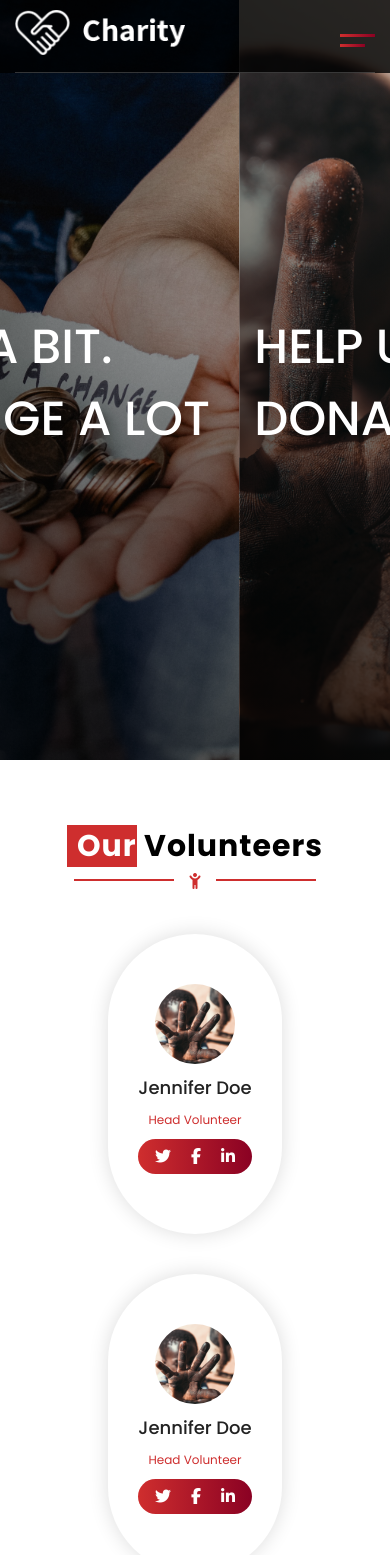
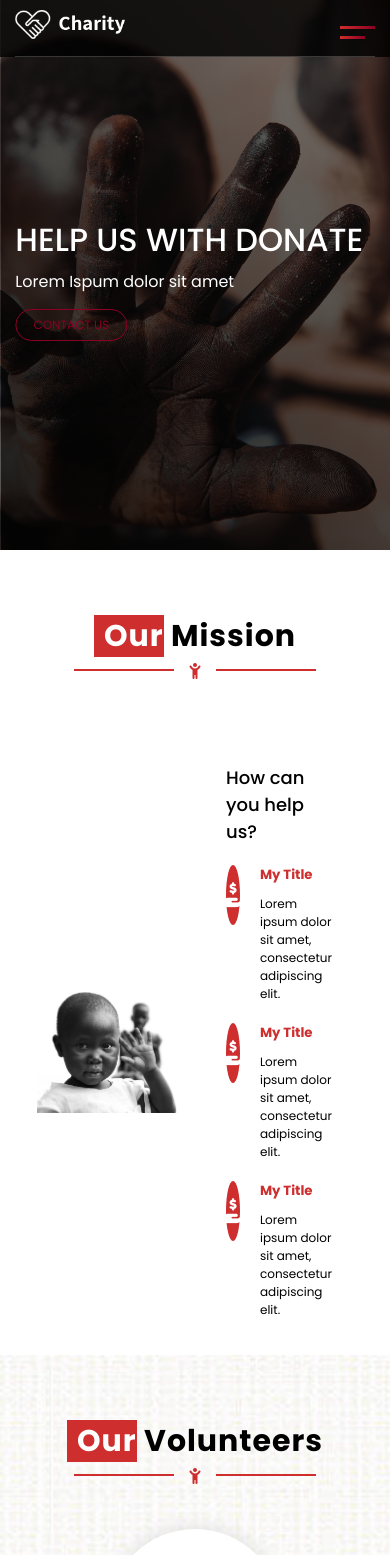
Before and after one commit to Kartavya052000/nya-jeevan-church, a React (Create React App) app: page / in a window 390 px wide. Shown: the top 1555 px of the page. Built offline with nearby package versions, Linux system fonts and the light colour scheme.

Commit message:
homepage new sections added

```diff
--- a/src/App.css
+++ b/src/App.css
@@ -57,7 +57,7 @@ p {
   top: 0;
   left: 0;
   width: 100%;
-  background-color: rgba(0,0,0,0.4);
+  background-color: rgba(0,0,0,0.8);
 }
 
 .mainHeader .header_wrap {
@@ -90,6 +90,10 @@ p {
 
 .navigationWrapper ul li.menu_item a {
   color: #fff;
+}
+
+.navigationWrapper ul li.menu_item a.butn {
+  height: 2.5rem;
 }
 
 .navigationWrapper ul li.menu_item img {
@@ -156,11 +160,6 @@ p {
 .navigationWrapper .dropdown_menu ul li a {
   text-transform: uppercase;
   margin: 0 0 5px;
-}
-
-.navigationWrapper ul li.menu_item:not(.dropdown) .butn {
-  width: 7rem;
-  height: 2.5rem;
 }
 
 /** Header CSS Ends here **/
@@ -363,24 +362,18 @@ footer .copyright img {
   }
 
   .mainHeader .logo img {
-      max-width: 220px;
+      max-width: 140px;
   }
 }
 
 @media (max-width: 991.98px) {
-
-  .navigationWrapper ul li.menu_item:not(.dropdown) .butn {
-    width: 3rem;
-    height: 2rem;
-    font-size: 0;
-  }
 
   .innerHeaderWrap ul {
     gap: 15px;
   }
 
   .mainHeader .logo img {
-      max-width: 150px;
+      max-width: 130px;
   }
 
   .navigationWrapper ul li.menu_item span.dropdown_text {
@@ -428,12 +421,8 @@ footer .copyright img {
 
 @media (max-width: 767.98px) {
 
-  .mainHeader .header_inner {
-    background-color: rgba(0,0,0,0.8);
-  }
-
   .mainHeader .logo img {
-      max-width: 180px;
+      max-width: 120px;
   }
 
   .mainHeader .header_wrap {
@@ -526,10 +515,8 @@ footer .copyright img {
     margin: 0 auto;
     display: block;
     text-align: center;
-    line-height: 1.5rem;
     font-size: 13px;
     width: 100%;
-    height: 2.5rem;
   }
 
   .navigationWrapper ul li.menu_item:not(.dropdown) .butn img {
@@ -620,7 +607,7 @@ footer .copyright img {
   }
 
   .mainHeader .logo img {
-      max-width: 170px;
+      max-width: 110px;
   }
 
   .navigationWrapper {
--- a/src/assets/css/basic.css
+++ b/src/assets/css/basic.css
@@ -160,6 +160,11 @@
     color: #ce2e2e;
   }
 
+  .sec_btnWrap {
+    text-align: center;
+    margin: 10px 0;
+  }
+
   /** Form CSS **/
 
   form .formGrp {
--- a/src/assets/css/home.css
+++ b/src/assets/css/home.css
@@ -1,5 +1,5 @@
 .hero_slider_sec {
-    min-height: 90vh;
+    min-height: 550px;
     overflow: hidden;
 }
 
@@ -8,7 +8,7 @@
 }
 
 .hero_slider_sec .slick-track {
-    height: 90vh;
+    height: 550px;
 }
 
 .hero_slider_sec .slick-slide div, .hero_slider_sec .slideItem {
@@ -26,7 +26,7 @@
 .hero_slider_sec .slidebgOverlay {
     height: 100%;
     width: 100%;
-    background-image: linear-gradient(45deg, rgba(0,0,0,0.9), rgba(255,255,255,0.01));
+    background-image: linear-gradient(45deg, rgba(0,0,0,0.9), rgba(10,0,0,0.5));
     position: absolute;
     z-index: -1;
     height: 100%;
@@ -39,20 +39,94 @@
     padding: 10% 0 8% 0;
     display: flex;
     display: -ms-flexbox;
-    align-items: center;
+    flex-direction: column;
+    align-items: flex-start;
+    justify-content: center;
     position: relative;
     z-index: 1;
 }
 
 .hero_slider_sec .slideItem .slider_cont h3 {
-    font-size: 3rem;
+    font-size: 2rem;
     font-weight: 500;
     text-transform: uppercase;
     color: #fff;
 }
 
+.hero_slider_sec .slideItem .slider_cont p {
+    color: #fff;
+    margin: 5px 0 15px;
+}
+
+/** Our Mission Section CSS **/
+
+.mission_sec {
+    padding: 4rem 0 0;
+}
+
+.mission_sec .custom_row {
+    justify-content: center;
+    align-items: center;
+    margin: 4rem 0 0;
+}
+
+.mission_sec .left_img img {
+    width: 100%;
+    display: block;
+}
+
+.mission_sec .mission_cont {
+    padding: 1rem;
+}
+
+.mission_sec .mission_cont h4 {
+    font-size: 18px;
+    font-weight: 500;
+    margin: 0 0 20px;
+}
+
+.mission_sec .mis_wrap {
+    display: flex;
+    display: -ms-flexbox;
+    gap: 20px;
+    margin: 20px 0;
+}
+
+.mission_sec .mis_wrap .ic_wrap {
+    position: relative;
+    background-color: #ce2e2e;
+    border-radius: 50%;
+    width: 60px;
+    height: 60px;
+    line-height: 60px;
+    text-align: center;
+}
+
+.mission_sec .mis_wrap .ic_wrap i {
+    font-size: 25px;
+    color: #fff;
+    position: absolute;
+    top: 50%;
+    left: 50%;
+    transform: translate(-50%, -50%);
+}
+
+.mission_sec .mission_cont .mis_wrap .cont h5 {
+    margin: 0 0 10px;
+    color: #ce2e2e;
+}
+
+.mission_sec .mission_cont .mis_wrap .cont p {
+    font-size: 12px;
+}
+
+/** Volunteers Section CSS **/
+
 .volunteer_sec {
     padding: 4rem 0;
+    background-image: url(../images/sec_bg-img.jpg);
+    background-repeat: no-repeat;
+    background-size: cover;
 }
 
 .volunteer_sec .custom_row {
@@ -144,7 +218,7 @@
 /** Counter Section CSS here **/
 
 .counter_sec {
-    padding: 4rem 0;
+    padding: 5rem 0;
     background: url(../images/donation.jpg) rgba(0,0,0,0.7);
     background-size: cover;
     background-position: center;
@@ -165,6 +239,7 @@
 
 .counter_sec .counterWrap i {
     font-size: 40px;
+    color: #cf2e2e;
 }
 
 .counter_sec .counterWrap h5 {
@@ -181,7 +256,11 @@
 
 .upcoming_sec {
     padding: 4rem 0;
-    background: linear-gradient(-90deg, rgba(251, 115, 4, 0.302) 0%, rgba(209, 46, 46, 0.122) 100%);
+    /* background-image: url(../images/sec_bg-img.jpg); */
+    background-repeat: no-repeat;
+    background-size: cover;
+    background: url(../images/sec_bg-img.jpg), linear-gradient(-90deg, rgba(251, 115, 4, 0.302) 0%, rgba(209, 46, 46, 0.122) 100%);
+    background-blend-mode: multiply;
 }
 
 .upcoming_sec .custom_row {
@@ -245,3 +324,27 @@
 .eventCard a {
     text-transform: capitalize;
 }
+
+
+/** Need Help CSS **/
+
+.needHelp_sec {
+    padding: 4rem 0;
+    background-repeat: no-repeat;
+    background-size: cover;
+    background: url(../images/sec_bg-img.jpg), rgba(0,0,0,0.85);
+    background-blend-mode: darken;
+}
+
+.needHelp_inner {
+    color: #fff;
+}
+
+.needHelp_inner h3, .needHelp_inner .cont {
+    display: block;
+    margin: 0 0 20px;
+}
+
+.needHelp_inner .cont {
+    font-size: 14px;
+}
--- a/src/assets/css/widgets.css
+++ b/src/assets/css/widgets.css
@@ -1,4 +1,8 @@
-/** Button Hover CSS **/
+.textCenter {
+    text-align: center;
+}
+
+/** Button CSS **/
 
 .butn {
     display: inline-flex;
@@ -9,8 +13,6 @@
     text-decoration: none;
     background-color: transparent;
     padding: 1rem;
-    height: 3rem;
-    width: 9rem;
     border-radius: 2px;
     border: 1px solid transparent;
     position: relative;
@@ -43,9 +45,7 @@
 
 .butn_sm {
     font-size: 12px;
-    padding: 0.5rem;
-    height: 2rem;
-    width: 6rem;
+    padding: 0.3rem 0.8rem;
 }
 
 .butn_rounded {
--- a/src/home.js
+++ b/src/home.js
@@ -4,6 +4,7 @@ import donation from './assets/images/donation.jpg';
 import child from './assets/images/poorchild.jpg';
 import children from './assets/images/children.jpg';
 import eventImg from './assets/images/eventimg.jpg';
+import childBw from './assets/images/child_bw.jpg';
 
 var settings = {
     dots: true,
@@ -28,6 +29,8 @@ const Home = () => {
                             <div className='custom-container'>
                                 <div className='slider_cont'>
                                     <h3>Help Us with Donate</h3>
+                                    <p>Lorem Ispum dolor sit amet</p>
+                                    <a href='#' title='Contact Us' className='butn butn_main butn_sm butn_rounded'>Contact Us</a>
                                 </div>
                             </div>
                         </div>
@@ -38,6 +41,8 @@ const Home = () => {
                             <div className='custom-container'>
                                 <div className='slider_cont'>
                                     <h3>Caring is Sharing</h3>
+                                    <p>Lorem Ispum dolor sit amet</p>
+                                    <a href='#' title='Contact Us' className='butn butn_main butn_sm butn_rounded'>Contact Us</a>
                                 </div>
                             </div>
                         </div>
@@ -48,11 +53,63 @@ const Home = () => {
                             <div className='custom-container'>
                                 <div className='slider_cont'>
                                     <h3>Give a Bit. Change a Lot</h3>
+                                    <p>Lorem Ispum dolor sit amet</p>
+                                    <a href='#' title='Contact Us' className='butn butn_main butn_sm butn_rounded'>Contact Us</a>
                                 </div>
                             </div>
                         </div>
                     </div>
                 </Slider>
+            </div>
+        </section>
+
+        <section className='mission_sec'>
+            <div className='custom-container'>
+                <div className='sec_ttl'>
+                    <h2><span>Our</span> Mission</h2>
+                    <span className='fancy_ttl'>
+                        <i className='fa fa-child-reaching'></i>
+                    </span>
+                </div>
+                <div className='custom_row'>
+                    <div className='custom_col-6'>
+                        <div className='left_img'>
+                            <img src={childBw} alt='Our Mission' />
+                        </div>
+                    </div>
+                    <div className='custom_col-6'>
+                        <div className='mission_cont'>
+                            <h4>How can you help us?</h4>
+                            <div className='mis_wrap'>
+                                <div className='ic_wrap'>
+                                    <i className='fa fa-hand-holding-dollar'></i>
+                                </div>
+                                <div className='cont'>
+                                    <h5>My Title</h5>
+                                    <p>Lorem ipsum dolor sit amet, consectetur adipiscing elit.</p>
+                                </div>
+                            </div>
+                            <div className='mis_wrap'>
+                                <div className='ic_wrap'>
+                                    <i className='fa fa-hand-holding-dollar'></i>
+                                </div>
+                                <div className='cont'>
+                                    <h5>My Title</h5>
+                                    <p>Lorem ipsum dolor sit amet, consectetur adipiscing elit.</p>
+                                </div>
+                            </div>
+                            <div className='mis_wrap'>
+                                <div className='ic_wrap'>
+                                    <i className='fa fa-hand-holding-dollar'></i>
+                                </div>
+                                <div className='cont'>
+                                    <h5>My Title</h5>
+                                    <p>Lorem ipsum dolor sit amet, consectetur adipiscing elit.</p>
+                                </div>
+                            </div>
+                        </div>
+                    </div>
+                </div>
             </div>
         </section>
 
@@ -270,6 +327,27 @@ const Home = () => {
                         </div>
                     </div>
                 </div>
+                <div className='sec_btnWrap'>
+                    <a href='#' title='View All Events' className='butn butn_main butn_rounded butn_sm'>View All Events</a>
+                </div>
+            </div>
+        </section>
+
+        <section className='needHelp_sec'>
+            <div className='custom-container'>
+                <div className='needHelp_inner'>
+                    <h3>We Need Your Help</h3>
+                    <div className='cont'>
+                        Our Charity helps those who have no hope.
+                        <br /><br/>
+                        Lorem ipsum dolor sit amet, consectetur adipiscing elit,
+                         sed do eiusmod tempor incididunt ut labore et dolore magna aliqua.
+                         Ut enim ad minim veniamLorem ipsum dolor sit amet, consectetur adipiscing elit,
+                         sed do eiusmod tempor incididunt ut labore et dolore magna aliqua.
+                         Ut enim ad minim veniam
+                    </div>
+                    <a href='#' title='Learn more' className='butn butn_main butn_rounded butn_sm'>Learn more</a>
+                </div>
             </div>
         </section>
         </>
```
Also changed, not shown: src/assets/images/child_bw.jpg (added), src/assets/images/sec_bg-img.jpg (added). Lines whose indentation alone changed are shown as unchanged.
